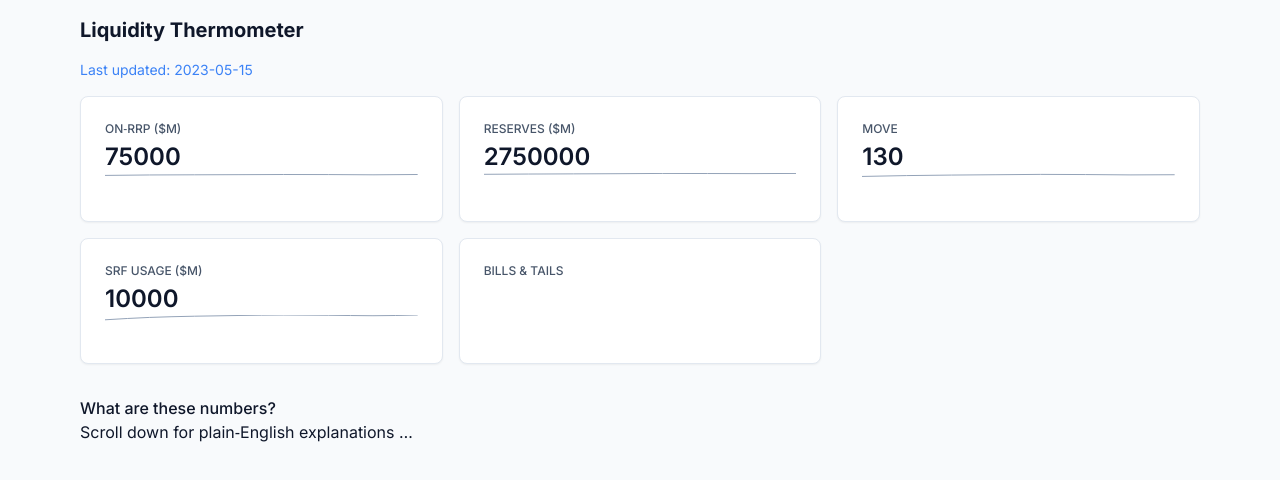
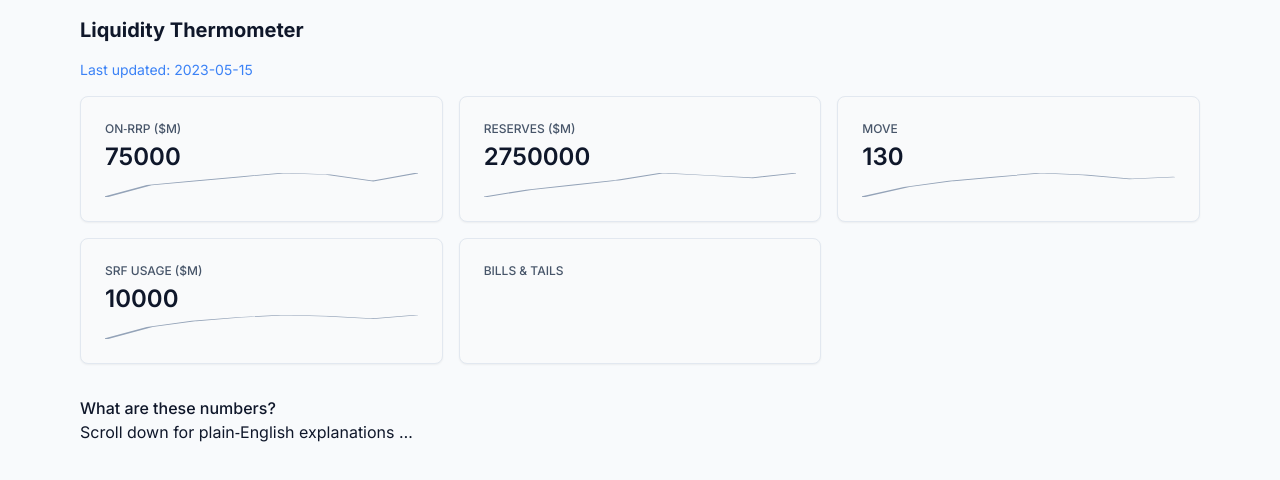
Before and after one commit to cablechris/liquiditydashboard, a Next.js app in the folder web/: page / in a window 1280 px wide. Shown: the top 480 px of the page. Built offline with nearby package versions, Linux system fonts and the light colour scheme.

Commit message:
Update styling with new colors and custom sparkline

```diff
--- a/web/components/MetricCard.tsx
+++ b/web/components/MetricCard.tsx
@@ -1,6 +1,7 @@
 import React from 'react';
 import { Card, CardContent } from "@/components/ui/card";
-import { ResponsiveContainer, LineChart, Line } from "recharts";
+// Simple custom sparkline implementation instead of Recharts
+// to avoid the "Super expression must either be null or a function" error
 
 interface Props {
   title: string;
@@ -8,6 +9,35 @@ interface Props {
   status: string;
   data: { value: number }[]; // sparkline data
 }
+
+// Simple sparkline component that doesn't use class inheritance
+const SimpleSparkline = ({ data }: { data: { value: number }[] }) => {
+  if (data.length < 2) return null;
+
+  // Find min and max for scaling
+  const values = data.map(d => d.value);
+  const min = Math.min(...values);
+  const max = Math.max(...values);
+  const range = max - min || 1; // Avoid division by zero
+
+  // Create points for a simple SVG polyline
+  const points = data.map((d, i) => {
+    const x = (i / (data.length - 1)) * 100; // Scale to 0-100%
+    const y = 100 - ((d.value - min) / range) * 100; // Scale to 0-100% and invert (0 is top in SVG)
+    return `${x},${y}`;
+  }).join(' ');
+
+  return (
+    <svg width="100%" height="100%" viewBox="0 0 100 100" preserveAspectRatio="none">
+      <polyline
+        points={points}
+        fill="none"
+        stroke="#94a3b8"
+        strokeWidth="2"
+      />
+    </svg>
+  );
+};
 
 export default function MetricCard({ title, value, status, data }: Props) {
   return (
@@ -17,11 +47,7 @@ export default function MetricCard({ title, value, status, data }: Props) {
         <div className={`text-2xl font-semibold text-status-${status}`}>{value}</div>
         <div className="h-6">
           {data.length > 1 && (
-            <ResponsiveContainer width="100%" height="100%">
-              <LineChart data={data} margin={{ top: 0, right: 0, left: 0, bottom: 0 }}>
-                <Line type="monotone" dataKey="value" stroke="#94a3b8" strokeWidth={1} dot={false} />
-              </LineChart>
-            </ResponsiveContainer>
+            <SimpleSparkline data={data} />
           )}
         </div>
       </CardContent>
--- a/web/components/ui/card.tsx
+++ b/web/components/ui/card.tsx
@@ -6,7 +6,7 @@ const Card = React.forwardRef<
 >(({ className, ...props }, ref) => (
   <div
     ref={ref}
-    className={`rounded-lg border border-slate-200 bg-white shadow-sm ${className || ""}`}
+    className={`rounded-lg border border-card-ring bg-card-bg shadow-sm ${className || ""}`}
     {...props}
   />
 ))
--- a/web/tailwind.config.js
+++ b/web/tailwind.config.js
@@ -5,10 +5,17 @@ module.exports = {
     extend: {
       colors: {
         status: {
-          green: "#22c55e",
-          amber: "#fbbf24",
-          red: "#ef4444",
+          green: "#16a34a",
+          amber: "#f59e0b",
+          red: "#dc2626",
         },
+        card: {
+          bg: "#f9fafb",
+          ring: "#e2e8f0",
+        },
+      },
+      fontFamily: {
+        sans: ["Inter", "ui-sans-serif", "system-ui"],
       },
     },
   },
```
